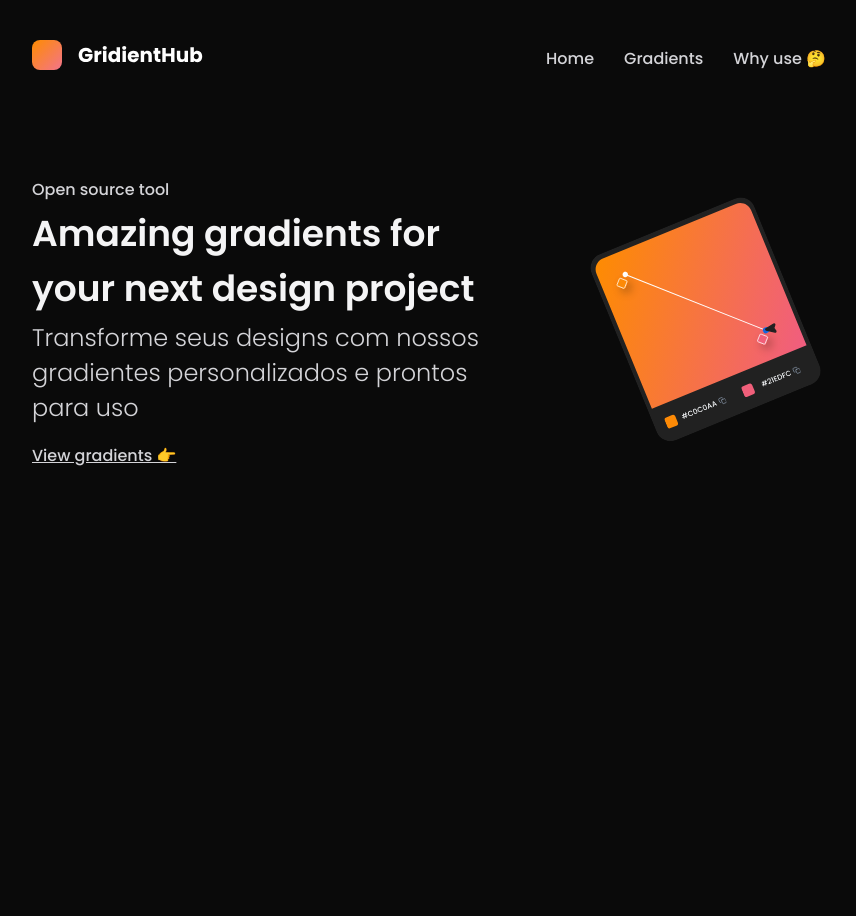
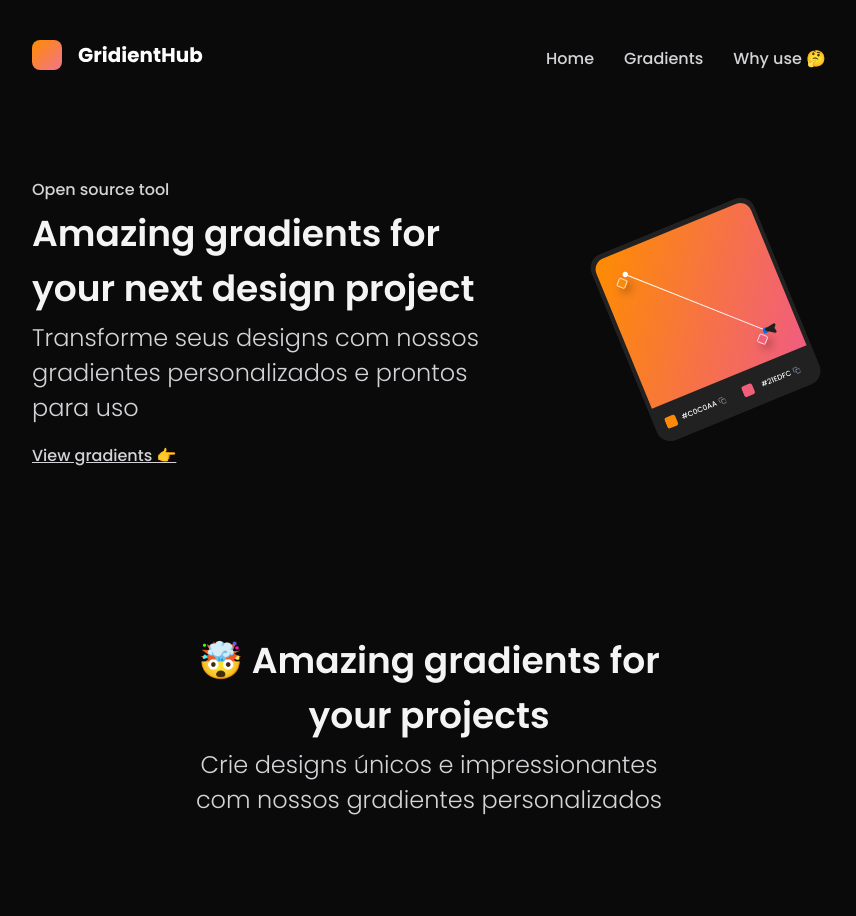
Before and after one commit to Leosousa-dev/gradienthub, a Next.js app: page / in a window 1280 px wide. Shown: the top 916 px of the page, without its empty margins (211-1067 px from the left). Before the commit the page ends 800 px from the top, so only its background shows below. Built offline with nearby package versions, Linux system fonts and the light colour scheme.

Commit message:
update redesing sectionGradient

```diff
--- a/src/app/page.tsx
+++ b/src/app/page.tsx
@@ -8,7 +8,7 @@ export default function Home() {
     <>
       <main className={styles.main}>
         <Hero/>
-        {/* <GradientSection/> */}
+        <GradientSection/>
       </main>
       {/* <footer className={styles.footer}>
         <p>© 2022 Leonardo, no cookies here 🍪</p>
--- a/src/components/hero/hero.tsx
+++ b/src/components/hero/hero.tsx
@@ -13,7 +13,7 @@ export default function Hero(){
                   <span>Open source tool</span>
                   <h1>Amazing gradients for your next design project</h1>
                   <p>Transforme seus designs com nossos gradientes personalizados e prontos para uso</p>
-                  <Link href="/" className={styles.button}>View gradients 👉️</Link>
+                  <Link href="/gradients" className={styles.button}>View gradients 👉️</Link>
                </div>
                <div>
                  <Image src={gradientPreview} alt="cardGradient"/>
--- a/src/components/sectionGradients/gradientSection.module.css
+++ b/src/components/sectionGradients/gradientSection.module.css
@@ -1,8 +1,21 @@
 
 .section{
+    margin-top: 165px;
     margin-bottom: 32px;
 }
+.container{
+    display: flex;
+    justify-content: center;
+}
+.box{
+    max-width: 474px;
+    display: flex;
+    flex-direction: column;
+    text-align: center;
+    gap: 4px;
+}
 .listCards{
+    margin-top: 100px;
     width: 100%;
     display: flex;
     flex-wrap: wrap;
--- a/src/components/sectionGradients/gradients.tsx
+++ b/src/components/sectionGradients/gradients.tsx
@@ -3,9 +3,15 @@ import styles from './gradientSection.module.css'
 import {gradients} from '@/data/data.json'
 
 
-const GradientSection = ()=>{
+export default function GradientSection(){
     return(
         <section className={styles.section}>
+            <div className={styles.container}>
+                <div className={styles.box}>
+                    <h2>🤯 Amazing gradients for your projects</h2>
+                    <p>Crie designs únicos e impressionantes com nossos gradientes personalizados</p>
+                </div>
+            </div>
             <ul className={styles.listCards}>
                {gradients?.map((gradient,id )=>(
                    <li key={id}><Card key={id} colors={gradient.colors}/></li>
@@ -14,5 +20,3 @@ const GradientSection = ()=>{
         </section>
     )
 }
-
-export default GradientSection;
```
